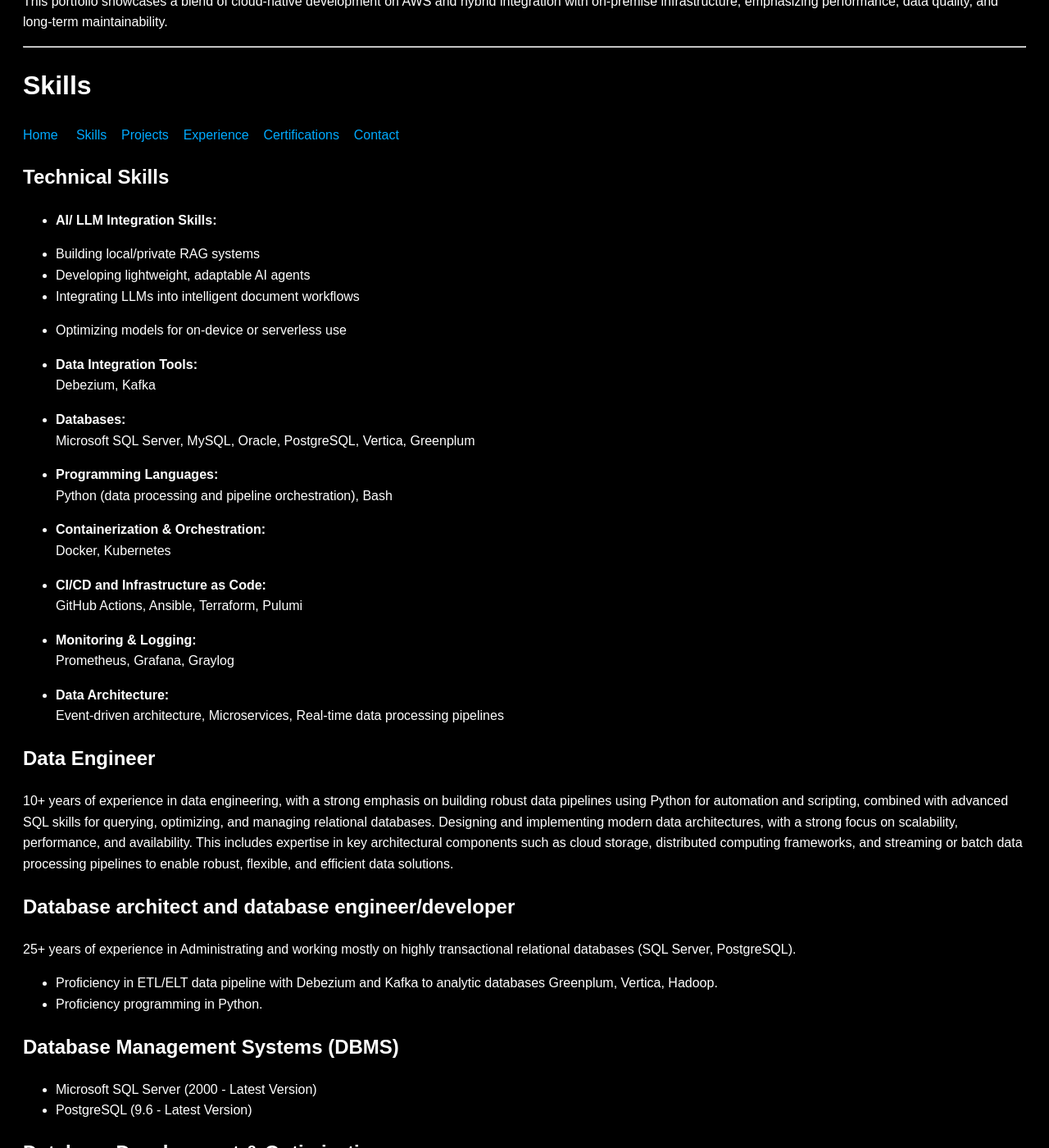
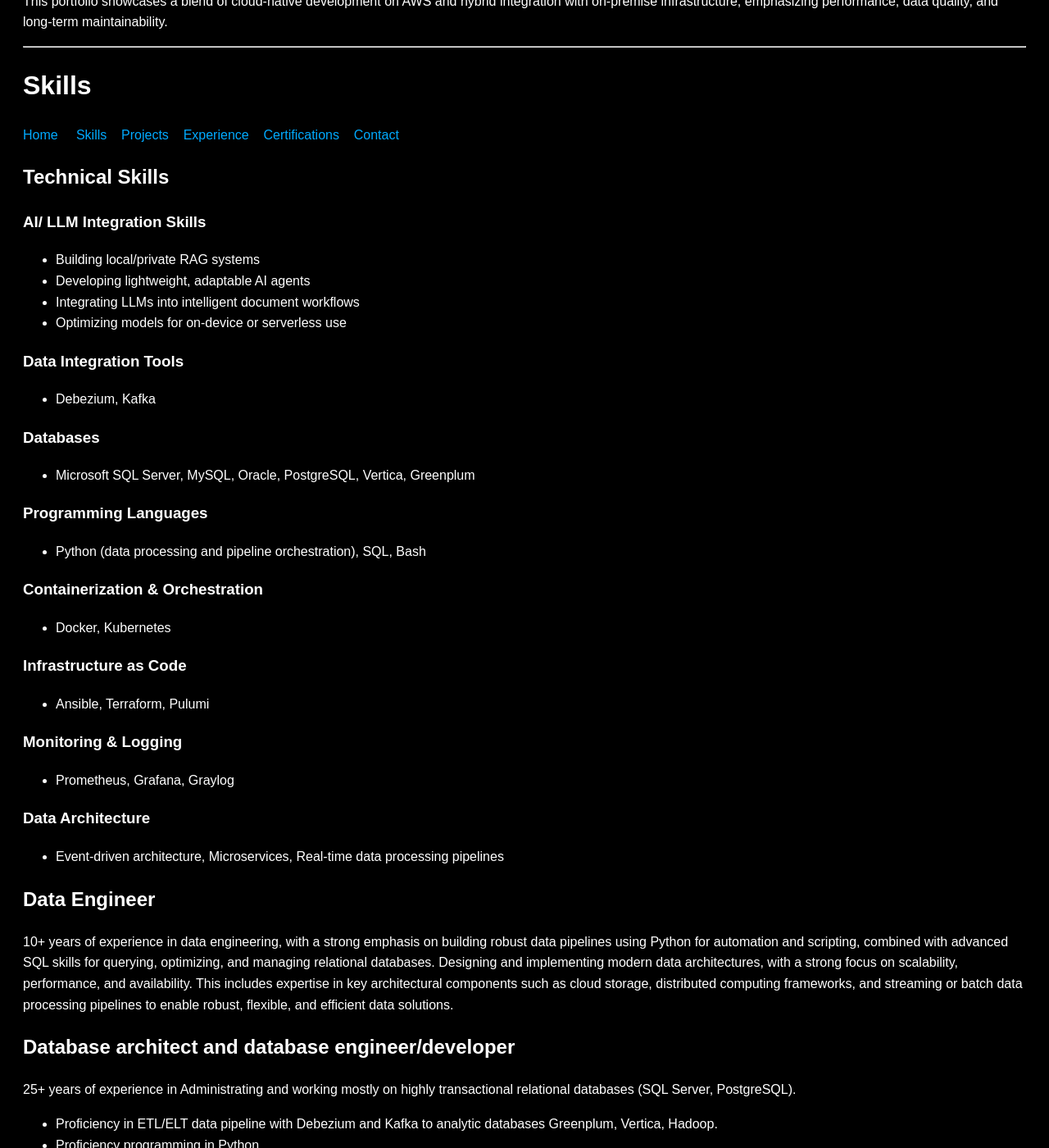
Before and after one commit to floyd011/datameshsync, a Jekyll site: the page built from portfolio/index.md, in a window 1280 px wide and 1400 px high, scrolled down 1770 px. Shown: the whole window at 82% size. Built offline with Jekyll 4.4.1, drawn with Linux system fonts in a browser that asks for light colours.

Commit message:
Update index.md

```diff
--- a/portfolio/index.md
+++ b/portfolio/index.md
@@ -70,33 +70,33 @@
 
 ## Technical Skills
 
-- **AI/ LLM Integration Skills:**
+### AI/ LLM Integration Skills
 
 - Building local/private RAG systems
 - Developing lightweight, adaptable AI agents
 - Integrating LLMs into intelligent document workflows
 - Optimizing models for on-device or serverless use
 
-- **Data Integration Tools:**
-  Debezium, Kafka
+### Data Integration Tools
+- Debezium, Kafka
 
-- **Databases:**
-  Microsoft SQL Server, MySQL, Oracle, PostgreSQL, Vertica, Greenplum
+### Databases
+- Microsoft SQL Server, MySQL, Oracle, PostgreSQL, Vertica, Greenplum
 
-- **Programming Languages:**
-  Python (data processing and pipeline orchestration), Bash
+### Programming Languages
+- Python (data processing and pipeline orchestration), SQL, Bash
 
-- **Containerization & Orchestration:**
-  Docker, Kubernetes
+### Containerization & Orchestration
+- Docker, Kubernetes
 
-- **CI/CD and Infrastructure as Code:**
-  GitHub Actions, Ansible, Terraform, Pulumi
+### Infrastructure as Code
+- Ansible, Terraform, Pulumi
 
-- **Monitoring & Logging:**
-  Prometheus, Grafana, Graylog
+### Monitoring & Logging
+- Prometheus, Grafana, Graylog
 
-- **Data Architecture:**
-  Event-driven architecture, Microservices, Real-time data processing pipelines
+### Data Architecture
+- Event-driven architecture, Microservices, Real-time data processing pipelines
 
 ## Data Engineer
 
```
